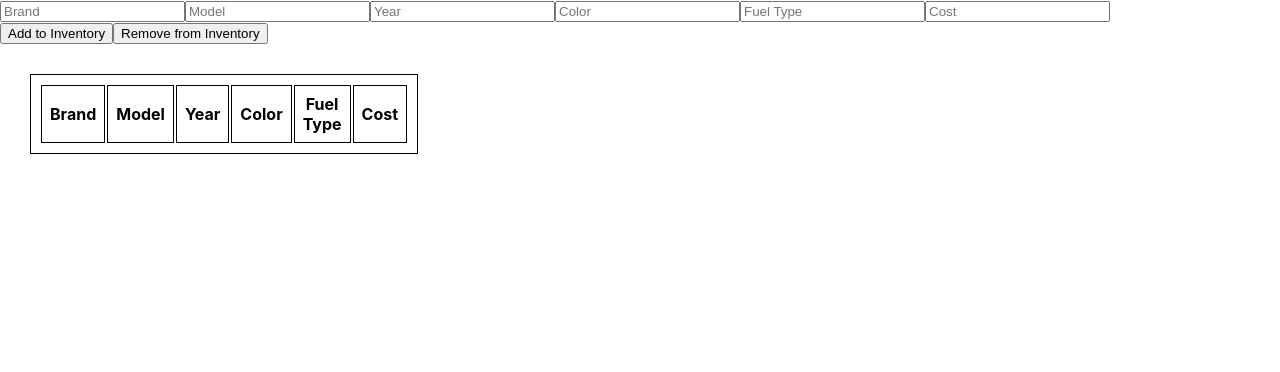
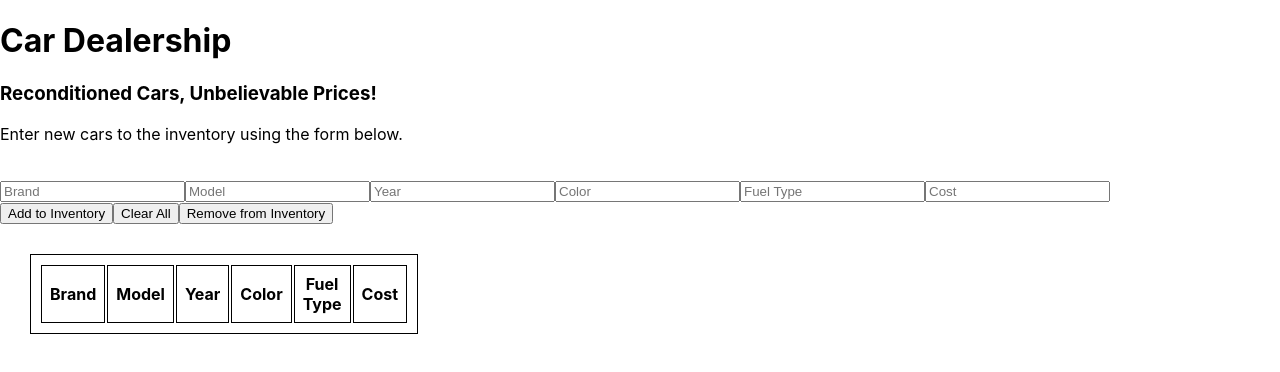
Before and after one commit to KManthrige/ReactDealership, a React (Create React App) app: page / in a window 1280 px wide. Shown: the top 372 px of the page. Built offline with nearby package versions, Linux system fonts and the light colour scheme.

Commit message:
DOM updates and clear button

```diff
--- a/src/App.js
+++ b/src/App.js
@@ -18,6 +18,7 @@ export default function App() {
       [event.target.name]: event.target.value
     }))
   }
+  // alternative option:
   // const placeholder = (event) => {
   //   setAddNewCar((prevState) => ({
   //     ...prevState,
@@ -31,16 +32,27 @@ export default function App() {
   //   }))
   // }
 
-
+//add object to the inventory array
   const newCar = () => {
     setInventory((prevState) => ([
       ...prevState,
       addNewCar
     ]))
   }
-  // const newCar = () => {
-  //   setInventory([...inventory, addNewCar]);
-  // }
+
+  //clear the inputs
+  const clearInputs = () => {
+    console.log("clear btn")
+    setAddNewCar((prevState) => ({
+      ...prevState,
+      brand: "",
+      model: "",
+      year: "",
+      color: "",
+      fuel: "",
+      cost: "",
+    }));
+  };
 
   useEffect(() => {
     console.log("add new car", addNewCar)
@@ -52,6 +64,10 @@ export default function App() {
 
   return (
     <div>
+      <h1>Car Dealership</h1>
+      <h3>Reconditioned Cars, Unbelievable Prices!</h3>
+      <p>Enter new cars to the inventory using the form below.</p>
+      <br/>
       <div className="insert">
         <input name="brand" className="brand" placeholder="Brand" onChange={placeholder}/>
         <input name="model" className="model" placeholder="Model" onChange={placeholder}></input>
@@ -62,6 +78,7 @@ export default function App() {
 
       </div>
       <button className="btn" onClick={newCar}>Add to Inventory</button>
+      <button className="btn" onClick={clearInputs}>Clear All</button>
       <button className="btn">Remove from Inventory</button>
 
       <table className="inv-titles">
```
